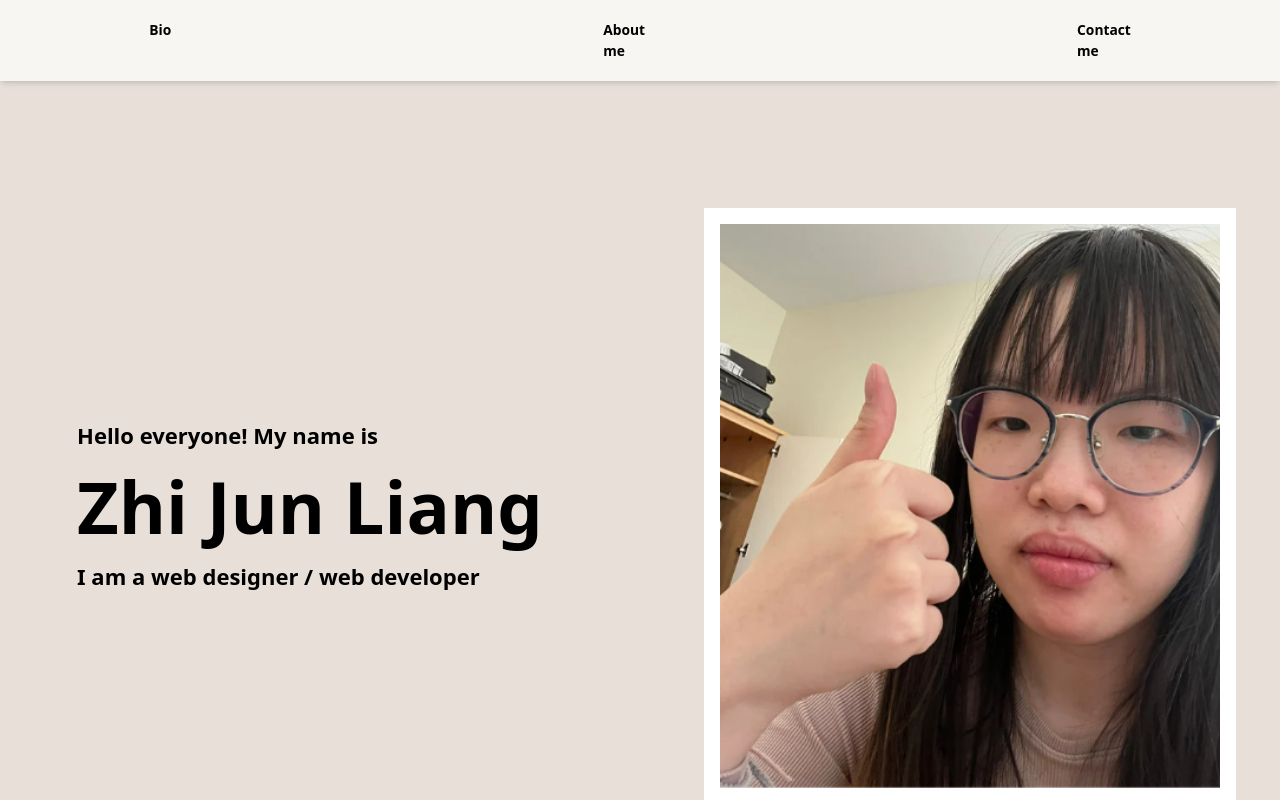
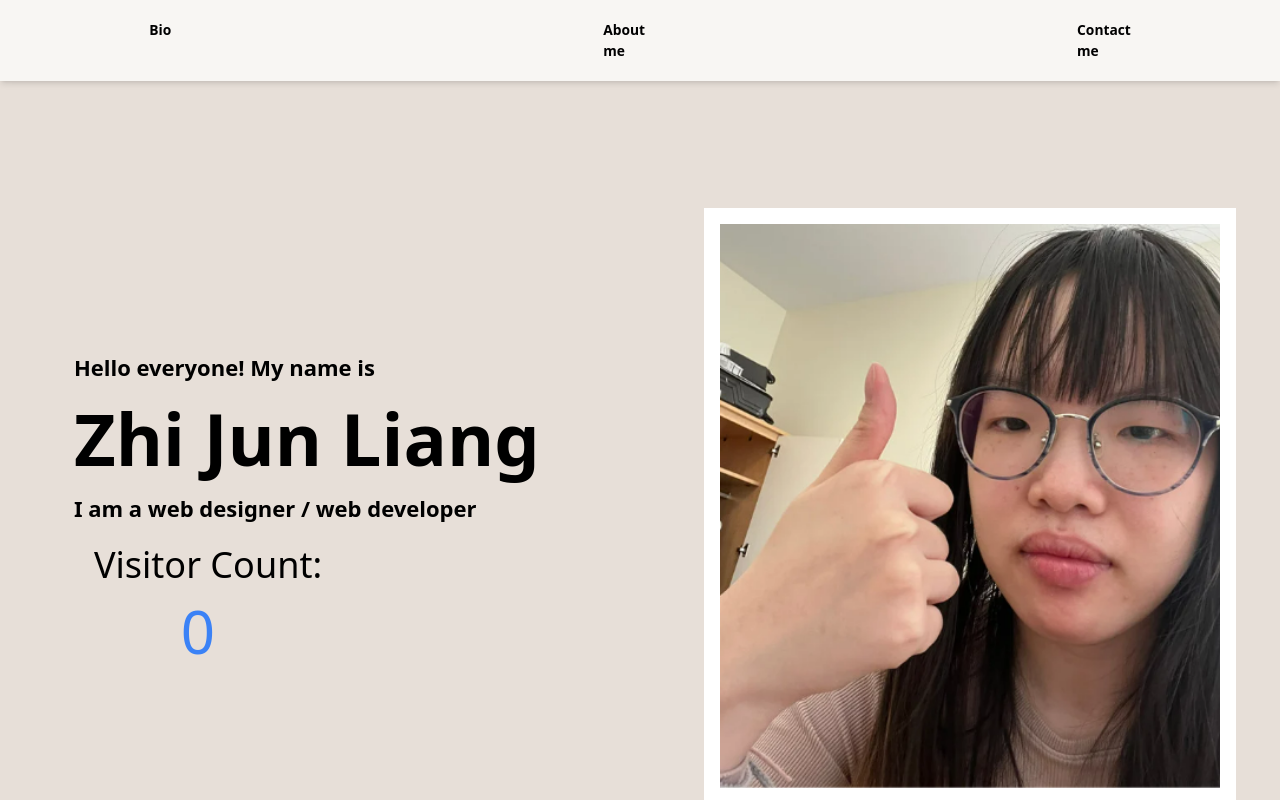
Before and after one commit to Liangzhijun123/portfolio, a React (Vite) app: page / in a window 1280 px wide. Shown: the top 800 px of the page. Built offline with nearby package versions, Linux system fonts and the light colour scheme.

Commit message:
feat: added counter for how many people visit my website

```diff
--- a/src/component/ui/title.tsx
+++ b/src/component/ui/title.tsx
@@ -1,6 +1,8 @@
-import { Bounce } from "react-awesome-reveal";
+import React from 'react';
+import { Bounce } from 'react-awesome-reveal';
+import VisitorCounter from './visitor';
 
-function title() {
+function Title() {
   return (
     <>
       <div className="grid grid-cols-2 gap-10 mt-36 mb-52" id="title">
@@ -18,6 +20,7 @@ function title() {
             <p className="font-bold text-[22px] font-tt-commons-pro">
               I am a web designer / web developer
             </p>
+            <VisitorCounter />
           </div>
         </div>
         <div className="flex justify-center items-center">
@@ -26,8 +29,9 @@ function title() {
           </div>
         </div>
       </div>
+
     </>
   );
 }
 
-export default title;
+export default Title;
--- /dev/null
+++ b/src/component/ui/visitor.tsx
@@ -0,0 +1,27 @@
+import { useState, useEffect } from "react";
+
+const VisitorCounter = () => {
+  const [visitorCount, setVisitorCount] = useState(0);
+
+  useEffect(() => {
+    const retrieveVisitorCount = () => {
+      const countString = localStorage.getItem("visitorCount");
+      if (countString !== null) {
+        const count = parseInt(countString);
+        setVisitorCount(count);
+      }
+    };
+
+    retrieveVisitorCount();
+  }, []);
+  return (
+    <div className="mt-5 pr-56 items-center ">
+      <div className="text-center">
+        <h1 className="text-4xl  mb-4 pl-5">Visitor Count: </h1>
+        <p className="text-6xl  text-blue-500">{visitorCount}</p>
+      </div>
+    </div>
+  );
+};
+
+export default VisitorCounter;
```
